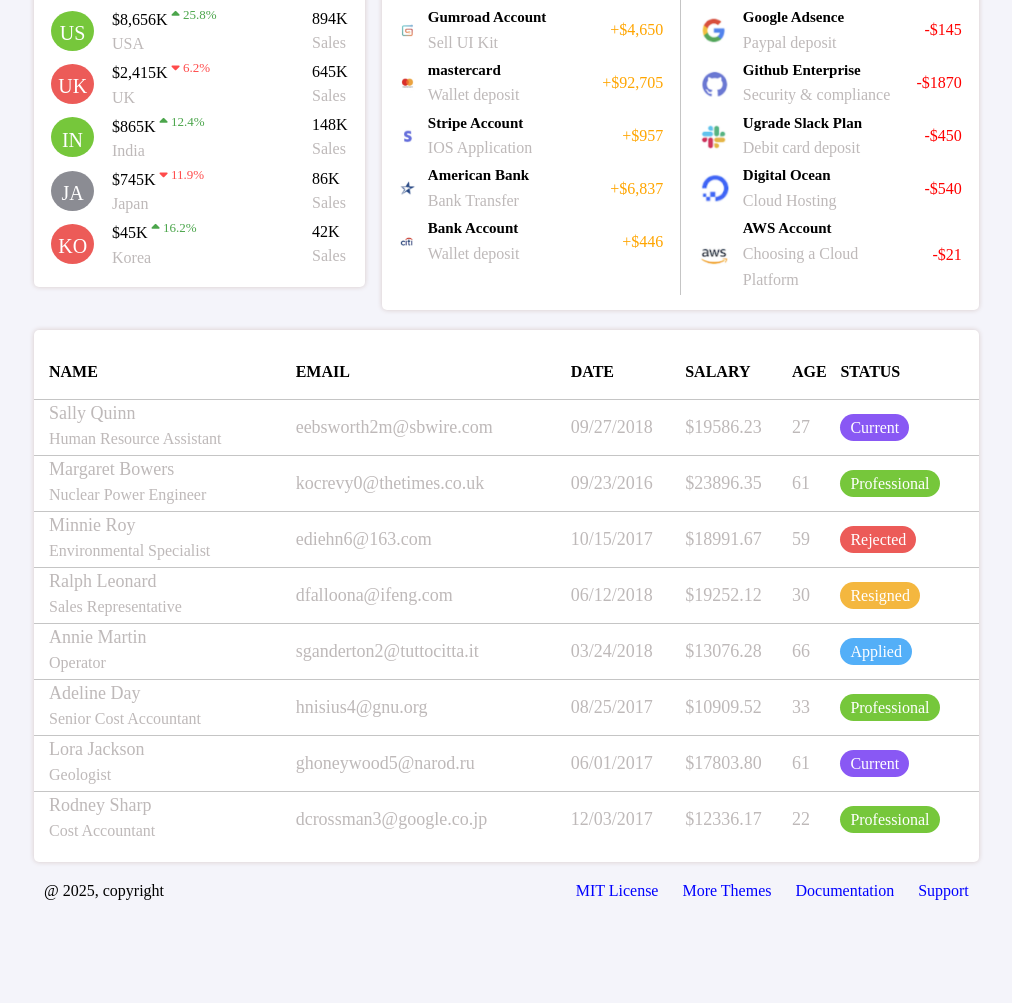
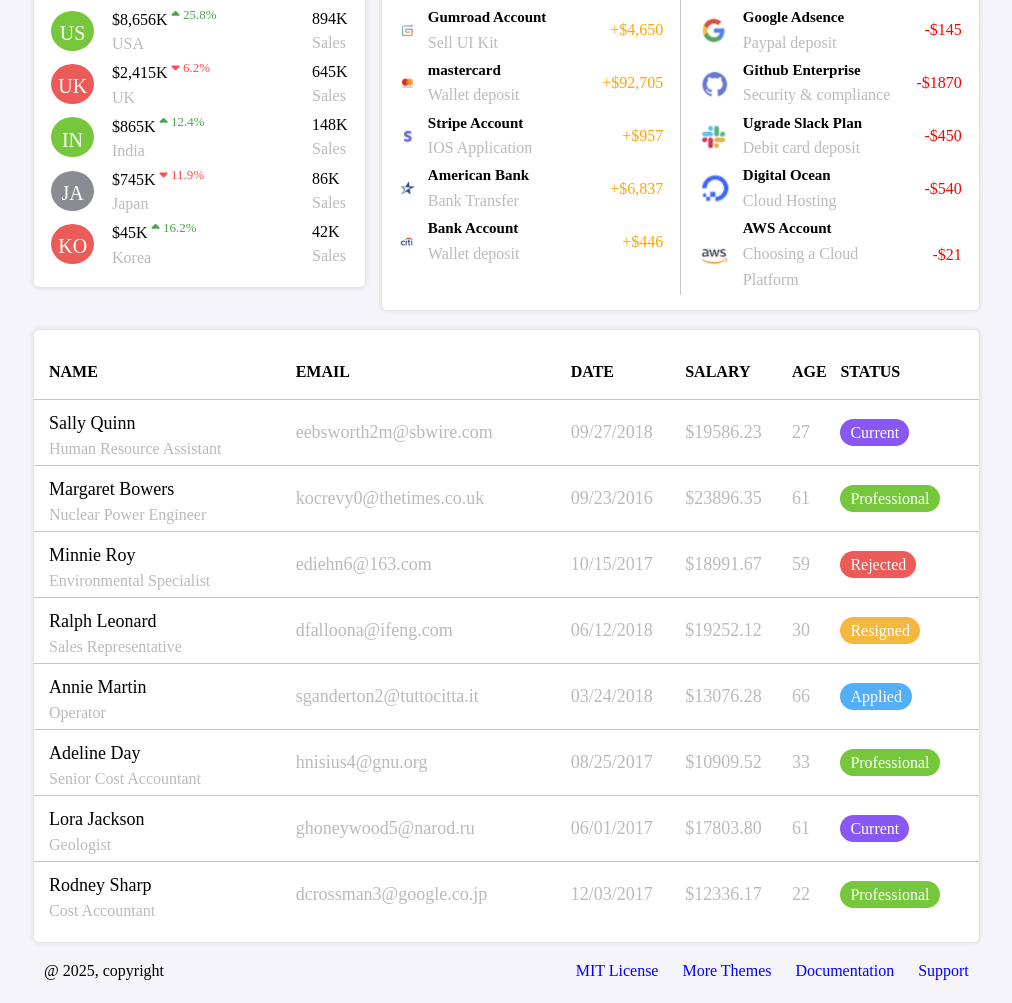
Before and after one commit to muhamedhabi/Task6, a plain HTML site: page Normal/index.html in a window 1280 px wide. Shown: the part 706-1709 px from the top of the page, without its empty margins (252-1264 px from the left). Before the commit the page ends 1629 px from the top, so only its background shows below. Drawn offline with Linux system fonts and the light colour scheme.

Commit message:
Update style.css

```diff
--- a/Normal/style.css
+++ b/Normal/style.css
@@ -576,7 +576,7 @@ line-height: 1.64;
     font-size: 18px;
 
 }
-.h9.h{
+.h9.blackText{
     color: black;
     margin-top: 10px;
 }
```
